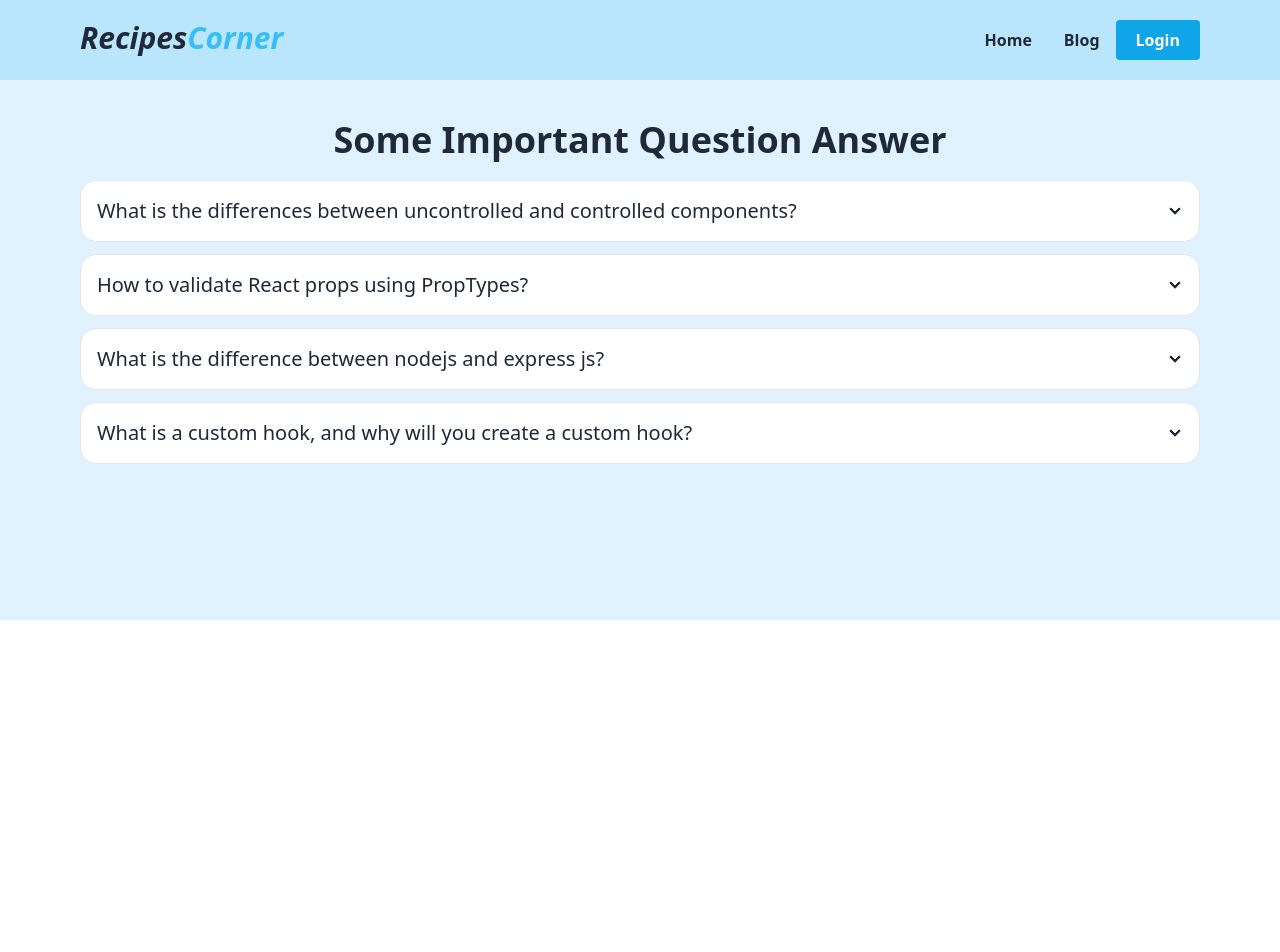
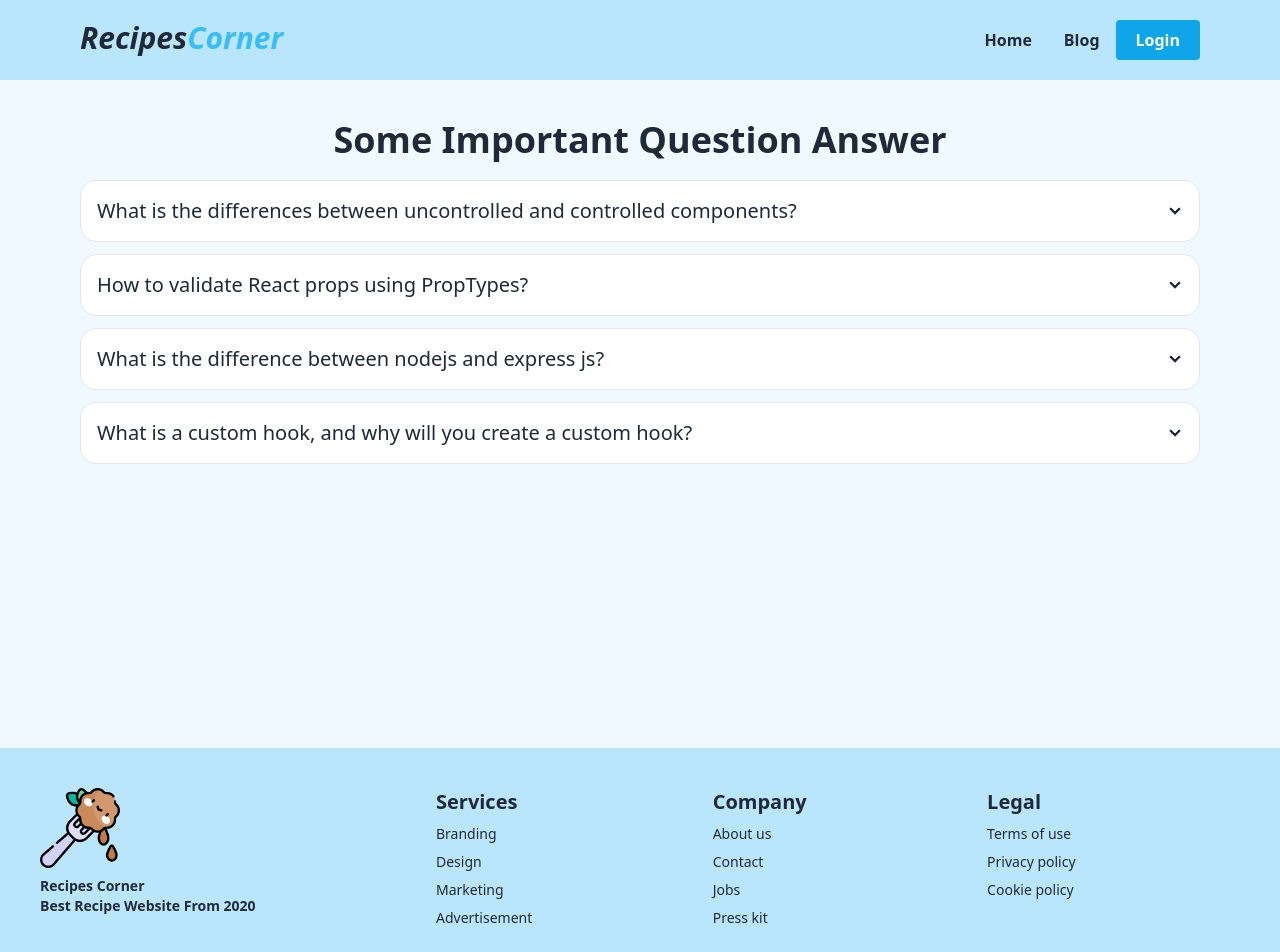
Before and after one commit to AhmedRahi18/recipes-corner-client, a React (Vite) app: page /blog in a window 1280 px wide. Shown: the top 952 px of the page. Before the commit the page ends 800 px from the top, so only its background shows below. Built offline with nearby package versions, Linux system fonts and the light colour scheme; no server answers.

Commit message:
footer added

```diff
--- a/src/Layout/Main.jsx
+++ b/src/Layout/Main.jsx
@@ -1,12 +1,14 @@
 import React from 'react';
 import Header from '../components/Header/Header';
 import { Outlet } from 'react-router-dom';
+import Footer from '../components/Footer/Footer';
 
 const Main = () => {
     return (
-        <div>
+        <div className='bg-sky-50'>
             <Header></Header>
             <Outlet></Outlet>
+            <Footer></Footer>
         </div>
     );
 };
--- a/src/components/Blog/Blog.jsx
+++ b/src/components/Blog/Blog.jsx
@@ -2,7 +2,7 @@ import React from "react";
 
 const Blog = () => {
   return (
-    <div className="bg-sky-100 pb-36">
+    <div className="bg-sky-50 pb-36">
       <h2 className="text-4xl font-bold text-center pt-10 mb-5">
         Some Important Question Answer
       </h2>
--- a/src/components/Footer/Footer.jsx
+++ b/src/components/Footer/Footer.jsx
@@ -1,11 +1,41 @@
-import React from 'react';
+import React from "react";
+import icon from '../../../image/meatball.png'
 
 const Footer = () => {
-    return (
+  return (
+    <div>
+      <footer className="footer p-10 mt-32 bg-sky-200 text-base-content">
         <div>
-
+          <img className="w-20" src={icon} alt="" />
+          <p className="font-bold">
+            Recipes Corner
+            <br />
+            Best Recipe Website From 2020
+          </p>
         </div>
-    );
+        <div>
+          <span className="font-bold text-xl">Services</span>
+          <a className="link link-hover">Branding</a>
+          <a className="link link-hover">Design</a>
+          <a className="link link-hover">Marketing</a>
+          <a className="link link-hover">Advertisement</a>
+        </div>
+        <div>
+          <span className="font-bold text-xl">Company</span>
+          <a className="link link-hover">About us</a>
+          <a className="link link-hover">Contact</a>
+          <a className="link link-hover">Jobs</a>
+          <a className="link link-hover">Press kit</a>
+        </div>
+        <div>
+          <span className="font-bold text-xl">Legal</span>
+          <a className="link link-hover">Terms of use</a>
+          <a className="link link-hover">Privacy policy</a>
+          <a className="link link-hover">Cookie policy</a>
+        </div>
+      </footer>
+    </div>
+  );
 };
 
 export default Footer;
```
Also changed, not shown: image/meatball.png (added).
